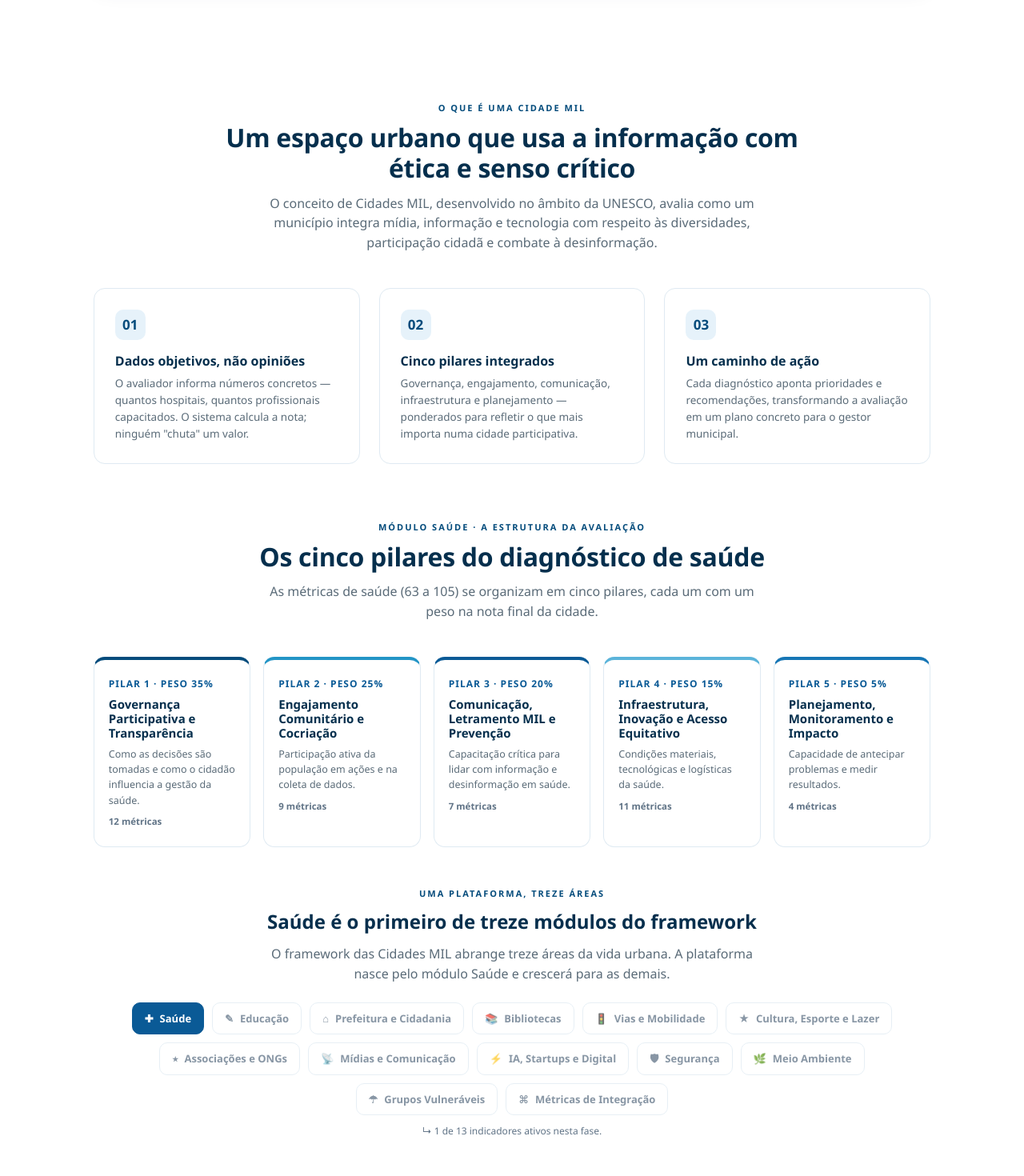
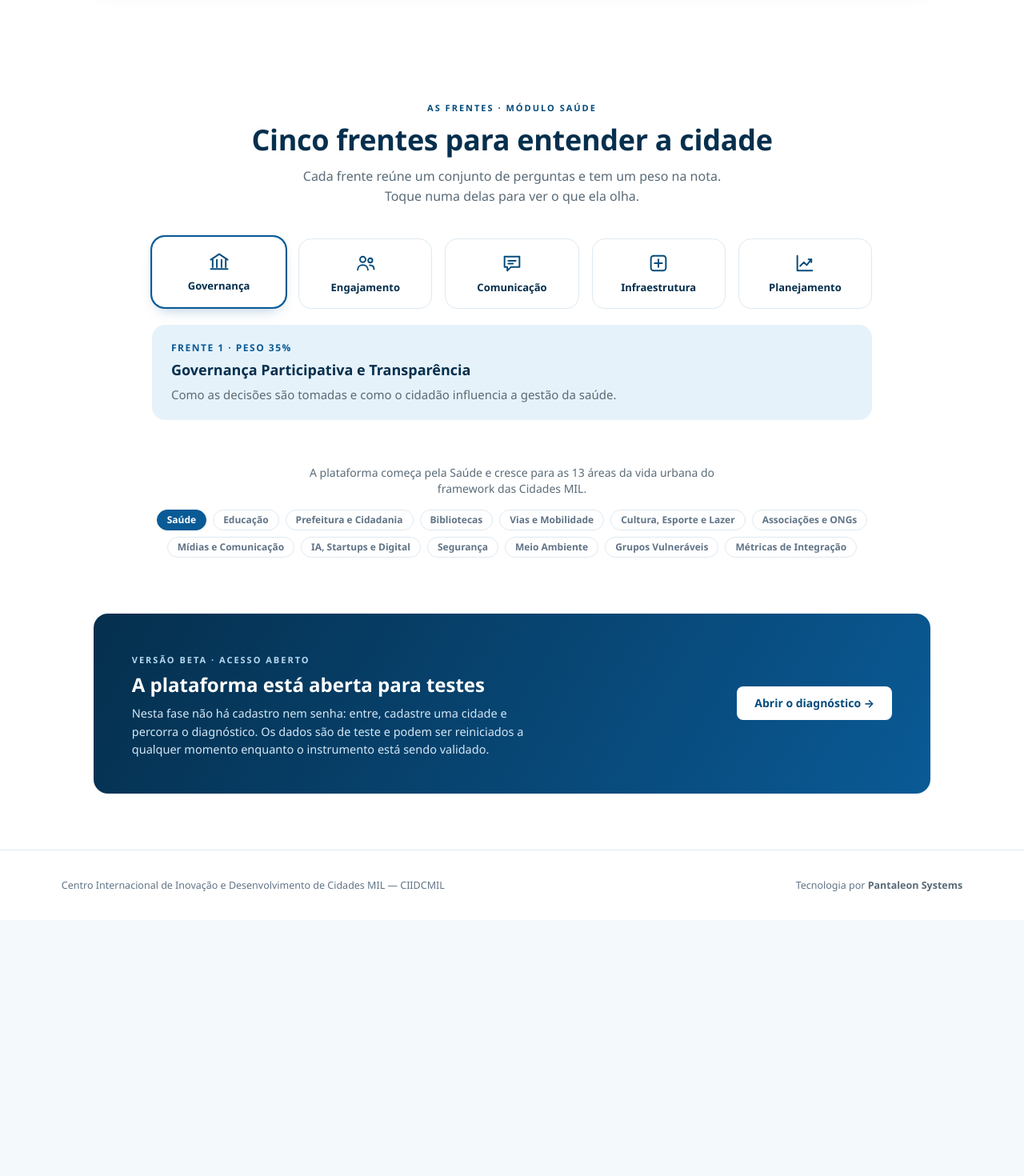
Before and after one commit to PantaleonSystems/diagnosis-cidmil, a React (Vite) app: page / in a window 1280 px wide. Shown: the part 2380-3850 px from the top of the page at 80% size. After the commit the page ends 3530 px from the top, so only its background shows below. Built offline with nearby package versions, Linux system fonts and the light colour scheme.

Commit message:
feat: capítulo das cinco frentes com ícones
Co-Authored-By: Claude Sonnet 5.5 <noreply@anthropic.com>

```diff
--- /dev/null
+++ b/src/components/landing/Frentes.tsx
@@ -0,0 +1,45 @@
+import { useState } from 'react'
+import { PILARES } from '@/data/metricas'
+import { IconeFrente } from './iconesFrentes'
+
+/** As cinco frentes do diagnóstico: ícones que se escolhem e abrem um painel de cada vez. */
+export function Frentes() {
+  const [escolha, setEscolha] = useState<number | null | undefined>(undefined)
+  // undefined = o usuário ainda não mexeu: a primeira já vem aberta
+  const aberta = escolha === undefined ? PILARES[0].numero : escolha
+  const atual = PILARES.find((p) => p.numero === aberta)
+
+  return (
+    <div className="mx-auto max-w-[900px]">
+      <ul className="grid grid-cols-5 gap-2 sm:gap-4">
+        {PILARES.map((p) => (
+          <li key={p.numero}>
+            <button
+              type="button"
+              aria-expanded={aberta === p.numero}
+              aria-controls="painel-frente"
+              onClick={() => setEscolha(aberta === p.numero ? null : p.numero)}
+              className="clique-escolha flex min-h-[88px] w-full flex-col items-center justify-center gap-2 rounded-2xl border border-linha bg-white px-1 py-3 text-marca-escura"
+              style={aberta === p.numero ? { color: p.cor } : undefined}
+            >
+              <IconeFrente numero={p.numero} className="h-7 w-7" />
+              <span className="sr-only text-[13px] font-bold leading-tight text-noite sm:not-sr-only">{p.curto}</span>
+            </button>
+          </li>
+        ))}
+      </ul>
+
+      <div id="painel-frente" aria-live="polite" className="clique-detalhe mt-5" data-aberto={atual ? 'true' : 'false'}>
+        <div>
+          <div className="rounded-2xl bg-marca-fundo px-6 py-5">
+            <p className="text-[12px] font-bold uppercase tracking-[1.5px] text-marca">
+              Frente {atual?.numero} · peso {atual ? Math.round(atual.peso * 100) : 0}%
+            </p>
+            <h3 className="mt-1 text-lg text-noite">{atual?.nome}</h3>
+            <p className="mt-1.5 text-[15px] text-cinza">{atual?.descricao}</p>
+          </div>
+        </div>
+      </div>
+    </div>
+  )
+}
--- /dev/null
+++ b/src/components/landing/iconesFrentes.tsx
@@ -0,0 +1,21 @@
+const TRACOS: Record<number, React.ReactNode> = {
+  // 1 Governança: prédio público
+  1: (<><path d="M3 10 12 4l9 6" /><path d="M5 10v8M9.5 10v8M14.5 10v8M19 10v8" /><path d="M3 20h18" /></>),
+  // 2 Engajamento: pessoas
+  2: (<><circle cx="9" cy="8" r="3" /><path d="M3.5 19c0-3 2.5-5 5.5-5s5.5 2 5.5 5" /><circle cx="17" cy="9" r="2.3" /><path d="M16.5 14.2c2.6 0 4.5 1.6 4.5 4.3" /></>),
+  // 3 Comunicação: balão de fala
+  3: (<><path d="M4 5h16v11H11l-4 4v-4H4z" /><path d="M8 9.5h8M8 12.5h5" /></>),
+  // 4 Infraestrutura: cruz da saúde sobre base
+  4: (<><rect x="4" y="4" width="16" height="16" rx="3" /><path d="M12 8v8M8 12h8" /></>),
+  // 5 Planejamento: gráfico que sobe
+  5: (<><path d="M4 4v16h16" /><path d="m7 15 4-4 3 3 5-6" /><path d="M16 8h3v3" /></>),
+}
+
+/** Ícone de linha (24×24) de cada frente; herda a cor do texto. */
+export function IconeFrente({ numero, className }: { numero: number; className?: string }) {
+  return (
+    <svg viewBox="0 0 24 24" fill="none" stroke="currentColor" strokeWidth="1.7" strokeLinecap="round" strokeLinejoin="round" className={className} aria-hidden="true" focusable="false">
+      {TRACOS[numero]}
+    </svg>
+  )
+}
--- a/src/pages/Landing.tsx
+++ b/src/pages/Landing.tsx
@@ -1,38 +1,17 @@
 import { useState } from 'react'
 import { Link } from 'react-router-dom'
-import { MODULOS, PILARES } from '@/data/metricas'
+import { MODULOS } from '@/data/metricas'
 import { SimuladorIndice } from '@/components/landing/SimuladorIndice'
 import { Button, Eyebrow, cx } from '@/components/ui'
 import { Capitulo } from '@/components/landing/Capitulo'
+import { Frentes } from '@/components/landing/Frentes'
 import { TerritorioFontes } from '@/components/landing/TerritorioFontes'
 import { NavLanding } from '@/components/landing/NavLanding'
 import { BotaoVerCidade } from '@/components/landing/BotaoVerCidade'
 import { MapaAproximacao, type FaseMapa } from '@/components/landing/MapaAproximacao'
 
-const COMO = [
-  {
-    n: '01',
-    titulo: 'Dados objetivos, não opiniões',
-    texto:
-      'O avaliador informa números concretos — quantos hospitais, quantos profissionais capacitados. O sistema calcula a nota; ninguém "chuta" um valor.',
-  },
-  {
-    n: '02',
-    titulo: 'Cinco pilares integrados',
-    texto:
-      'Governança, engajamento, comunicação, infraestrutura e planejamento — ponderados para refletir o que mais importa numa cidade participativa.',
-  },
-  {
-    n: '03',
-    titulo: 'Um caminho de ação',
-    texto:
-      'Cada diagnóstico aponta prioridades e recomendações, transformando a avaliação em um plano concreto para o gestor municipal.',
-  },
-]
-
 export function Landing() {
   const [fase, setFase] = useState<FaseMapa>('brasil')
-  const ativos = MODULOS.filter((m) => m.ativo).length
 
   return (
     <div className="min-h-screen bg-white">
@@ -82,94 +61,33 @@ export function Landing() {
       {/* ------------------------------------------------------------ fluxo */}
       <Capitulo id="calculo" as="div"><SimuladorIndice /></Capitulo>
 
-      {/* --------------------------------------------------------- conceito */}
-      <section id="conceito" className="mx-auto max-w-[1200px] px-[6vw] py-[70px]">
-        <Eyebrow className="block text-center">O que é uma Cidade MIL</Eyebrow>
-        <h2 className="mx-auto mb-3 mt-2.5 max-w-3xl text-center text-[32px] tracking-[-0.3px] text-noite">
-          Um espaço urbano que usa a informação com ética e senso crítico
+      {/* ----------------------------------------------------------- frentes */}
+      <Capitulo id="frentes" className="mx-auto max-w-[1200px] px-[6vw] py-[70px]">
+        <Eyebrow className="block text-center">As frentes · módulo Saúde</Eyebrow>
+        <h2 className="mx-auto mb-3 mt-2.5 max-w-3xl text-center text-[clamp(26px,4vw,36px)] tracking-[-0.3px] text-noite">
+          Cinco frentes para entender a cidade
         </h2>
-        <p className="mx-auto mb-11 max-w-[640px] text-center text-cinza">
-          O conceito de Cidades MIL, desenvolvido no âmbito da UNESCO, avalia como um
-          município integra mídia, informação e tecnologia com respeito às diversidades,
-          participação cidadã e combate à desinformação.
+        <p className="mx-auto mb-10 max-w-[560px] text-center text-cinza">
+          Cada frente reúne um conjunto de perguntas e tem um peso na nota. Toque numa delas para ver o que ela olha.
         </p>
+        <Frentes />
 
-        <div className="grid gap-6 md:grid-cols-3">
-          {COMO.map((c) => (
-            <div key={c.n} className="rounded-card border border-linha bg-white p-[26px]">
-              <div className="mb-3.5 grid h-[38px] w-[38px] place-items-center rounded-[10px] bg-marca-fundo text-[17px] font-extrabold text-marca-escura">
-                {c.n}
-              </div>
-              <h3 className="mb-1.5 text-base text-noite">{c.titulo}</h3>
-              <p className="text-[13.5px] text-cinza">{c.texto}</p>
-            </div>
+        <p className="mx-auto mb-4 mt-14 max-w-[560px] text-center text-sm text-cinza">
+          A plataforma começa pela Saúde e cresce para as {MODULOS.length} áreas da vida urbana do framework das Cidades MIL.
+        </p>
+        <div className="flex flex-wrap justify-center gap-2">
+          {MODULOS.map((m) => (
+            <span
+              key={m.id}
+              className={cx(
+                'rounded-full border px-3 py-1 text-xs font-semibold',
+                m.ativo ? 'border-marca bg-marca text-white' : 'border-linha bg-white text-cinza-cl',
+              )}
+            >
+              {m.nome}
+            </span>
           ))}
         </div>
-      </section>
-
-      {/* ---------------------------------------------------------- pilares */}
-      <Capitulo id="frentes" className="mx-auto max-w-[1200px] px-[6vw] pb-[70px]">
-        <Eyebrow className="block text-center">
-          Módulo Saúde · a estrutura da avaliação
-        </Eyebrow>
-        <h2 className="mb-3 mt-2.5 text-center text-[32px] tracking-[-0.3px] text-noite">
-          Os cinco pilares do diagnóstico de saúde
-        </h2>
-        <p className="mx-auto mb-11 max-w-[640px] text-center text-cinza">
-          As métricas de saúde (63 a 105) se organizam em cinco pilares, cada um com um
-          peso na nota final da cidade.
-        </p>
-
-        <div className="grid gap-4 sm:grid-cols-2 lg:grid-cols-5">
-          {PILARES.map((p) => (
-            <div
-              key={p.numero}
-              className="rounded-card border border-linha border-t-4 bg-white px-[18px] py-[22px] transition-transform duration-150 hover:-translate-y-[3px] hover:shadow-card"
-              style={{ borderTopColor: p.cor }}
-            >
-              <div className="text-xs font-extrabold tracking-[1px] text-marca">
-                PILAR {p.numero} · PESO {Math.round(p.peso * 100)}%
-              </div>
-              <h3 className="my-2 text-[15px] text-noite">{p.nome}</h3>
-              <p className="text-[12.5px] text-cinza">{p.descricao}</p>
-              <p className="mt-2 text-[11.5px] font-semibold text-cinza-cl">
-                {p.metricas.length} métricas
-              </p>
-            </div>
-          ))}
-        </div>
-
-        {/* -------------------------------------------------------- módulos */}
-        <div className="mt-11 text-center">
-          <Eyebrow>Uma plataforma, treze áreas</Eyebrow>
-          <h2 className="mb-3 mt-2 text-2xl text-noite">
-            Saúde é o primeiro de treze módulos do framework
-          </h2>
-          <p className="mx-auto mb-6 max-w-[640px] text-cinza">
-            O framework das Cidades MIL abrange treze áreas da vida urbana. A plataforma
-            nasce pelo módulo Saúde e crescerá para as demais.
-          </p>
-        </div>
-
-        <div className="flex flex-wrap justify-center gap-2.5">
-          {MODULOS.map((m) => (
-            <div
-              key={m.id}
-              className={cx(
-                'flex items-center gap-2 rounded-[10px] border-[1.5px] px-[15px] py-[9px] text-[13px] font-semibold',
-                m.ativo
-                  ? 'border-marca bg-marca text-white'
-                  : 'border-linha bg-white text-cinza-cl opacity-75',
-              )}
-            >
-              <span aria-hidden>{m.icone}</span>
-              {m.nome}
-            </div>
-          ))}
-        </div>
-        <p className="mt-3 text-center text-xs text-cinza-cl">
-          ↳ {ativos} de {MODULOS.length} indicadores ativos nesta fase.
-        </p>
       </Capitulo>
 
       {/* --------------------------------------------------- acesso restrito */}
```
Also changed, not shown: 1 other file (tests, documents, lock files or other folders).
